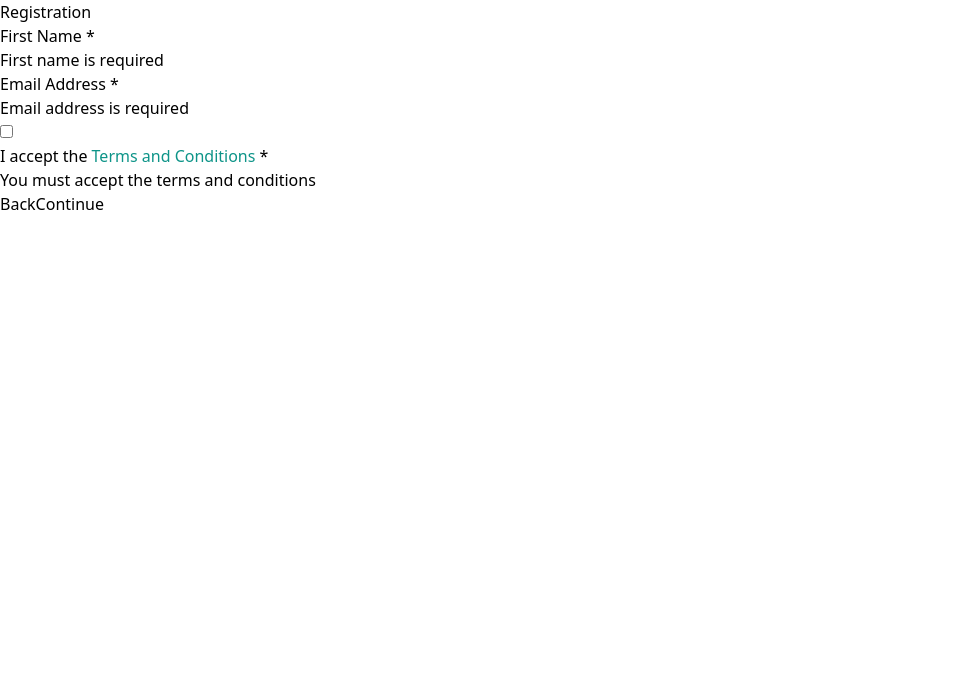
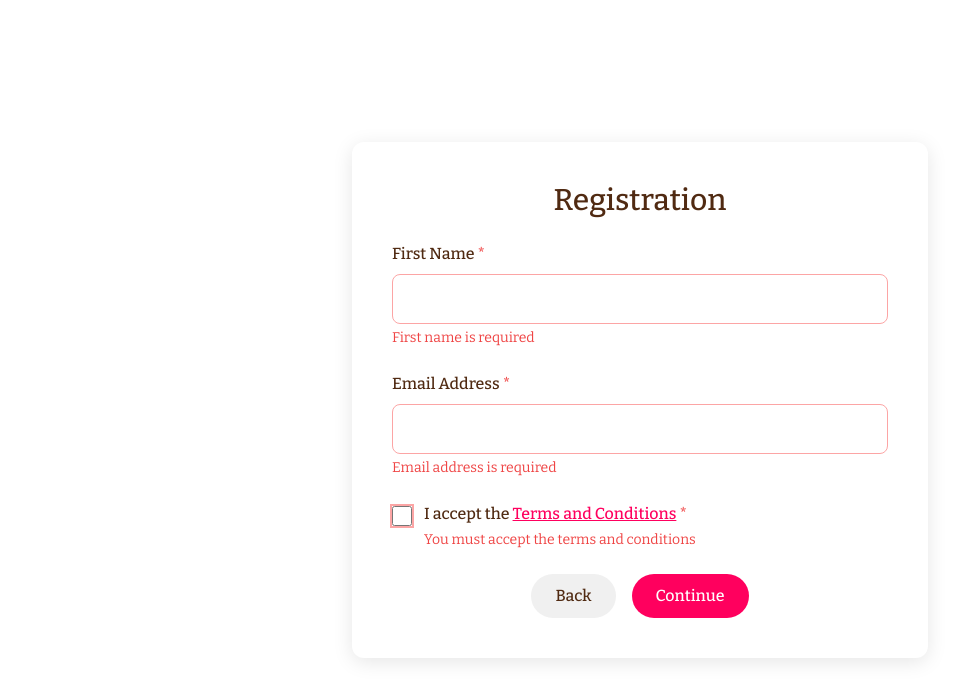
Before and after one commit to hrmotesting/n-back-test, a React (Create React App) app: page / in a window 1280 px wide. Both pictures are taken after a click on the button "Get Started". Shown: the top 700 px of the page, without its empty margins (0-977 px from the left). Built offline with nearby package versions, Linux system fonts and the light colour scheme.

Commit message:
Update design with Bitter font and improved styling

```diff
--- a/public/index.html
+++ b/public/index.html
@@ -8,10 +8,69 @@
     <meta name="description" content="N-Back Test Cognitive Assessment" />
     <link rel="apple-touch-icon" href="%PUBLIC_URL%/logo192.png" />
     <link rel="manifest" href="%PUBLIC_URL%/manifest.json" />
+    <!-- Add Bitter font -->
+    <link rel="preconnect" href="https://fonts.googleapis.com">
+    <link rel="preconnect" href="https://fonts.gstatic.com" crossorigin>
+    <link href="https://fonts.googleapis.com/css2?family=Bitter:wght@400;500;700&display=swap" rel="stylesheet">
     <title>N-Back Test</title>
-
-    <!-- Add Tailwind CSS via CDN -->
     <script src="https://cdn.tailwindcss.com"></script>
+    <script>
+      tailwind.config = {
+        theme: {
+          extend: {
+            fontFamily: {
+              bitter: ['Bitter', 'serif'],
+            },
+            colors: {
+              primary: '#ff005e',
+              textColor: '#502a12',
+            }
+          }
+        }
+      }
+    </script>
+    <style>
+      body {
+        font-family: 'Bitter', serif;
+        color: #502a12;
+        background-color: white;
+      }
+      .card {
+        background-color: white;
+        border-radius: 12px;
+        box-shadow: 0 4px 20px rgba(0, 0, 0, 0.1);
+        transition: all 0.3s ease;
+      }
+      .button-primary {
+        background-color: #ff005e;
+        color: white;
+        font-family: 'Bitter', serif;
+        font-weight: 500;
+        padding: 10px 24px;
+        border-radius: 50px;
+        transition: all 0.3s ease;
+      }
+      .button-primary:hover {
+        transform: translateY(-2px);
+        box-shadow: 0 4px 12px rgba(255, 0, 94, 0.3);
+      }
+      .button-secondary {
+        background-color: #f0f0f0;
+        color: #502a12;
+        font-family: 'Bitter', serif;
+        font-weight: 500;
+        padding: 10px 24px;
+        border-radius: 50px;
+        transition: all 0.3s ease;
+      }
+      .button-secondary:hover {
+        transform: translateY(-2px);
+        box-shadow: 0 4px 12px rgba(0, 0, 0, 0.1);
+      }
+      .letter-display {
+        transition: all 0.3s ease;
+      }
+    </style>
   </head>
   <body>
     <noscript>You need to enable JavaScript to run this app.</noscript>
--- a/src/NBackTestApp.jsx
+++ b/src/NBackTestApp.jsx
@@ -190,72 +190,78 @@ const NBackTestApp = () => {
     switch (screen) {
       case 'welcome':
         return (
-              <div className="flex flex-col items-center justify-center p-8 space-y-8 bg-white rounded-lg shadow-lg max-w-md w-full">
-                <h1 className="text-3xl font-bold text-teal-600">2-Back Cognitive Assessment</h1>
-                <p className="text-center text-gray-700">
+          <div className="card p-10 m-4 max-w-xl w-full mx-auto">
+            <h1 className="text-4xl font-medium text-center mb-6" style={{ color: '#502a12' }}>2-Back Cognitive Assessment</h1>
+            <p className="text-center mb-8" style={{ color: '#502a12' }}>
               Welcome to the 2-Back Test, a cognitive assessment tool that measures working memory and fluid intelligence.
             </p>
+            <div className="flex justify-center">
               <button
                 onClick={() => setScreen('registration')}
-                  className="px-6 py-2 rounded-full bg-teal-500 text-white font-semibold hover:bg-teal-600 transition-colors"
+                className="button-primary"
               >
                 Get Started
               </button>
+            </div>
           </div>
         );
 
       case 'registration':
         return (
-          <div className="card">
-            <h1 className="title">Registration</h1>
-            <div className="form-group">
-              <label htmlFor="firstName">First Name *</label>
+          <div className="card p-10 m-4 max-w-xl w-full mx-auto">
+            <h1 className="text-3xl font-medium text-center mb-6" style={{ color: '#502a12' }}>Registration</h1>
+            <div className="space-y-6 mb-6">
+              <div>
+                <label className="block mb-2 font-medium" style={{ color: '#502a12' }} htmlFor="firstName">First Name <span className="text-red-500">*</span></label>
                 <input
                   id="firstName"
                   type="text"
                   value={firstName}
                   onChange={(e) => setFirstName(e.target.value)}
-                className={`input ${!firstName.trim() ? 'input-error' : ''}`}
+                  className={`w-full px-4 py-3 border rounded-lg focus:outline-none focus:ring-2 font-bitter ${!firstName.trim() ? 'border-red-300 focus:ring-red-200' : 'border-gray-300 focus:ring-pink-200'}`}
+                  style={{ color: '#502a12', fontFamily: 'Bitter' }}
                   required
                 />
-              {!firstName.trim() && <p className="error-text">First name is required</p>}
+                {!firstName.trim() && <p className="mt-1 text-sm text-red-500">First name is required</p>}
               </div>
 
-            <div className="form-group">
-              <label htmlFor="email">Email Address *</label>
+              <div>
+                <label className="block mb-2 font-medium" style={{ color: '#502a12' }} htmlFor="email">Email Address <span className="text-red-500">*</span></label>
                 <input
                   id="email"
                   type="email"
                   value={email}
                   onChange={(e) => setEmail(e.target.value)}
-                className={`input ${email.trim() === '' ? 'input-error' : !/^\S+@\S+\.\S+$/.test(email) && email.trim() !== '' ? 'input-error' : ''}`}
+                  className={`w-full px-4 py-3 border rounded-lg focus:outline-none focus:ring-2 font-bitter ${email.trim() === '' ? 'border-red-300 focus:ring-red-200' : !/^\S+@\S+\.\S+$/.test(email) && email.trim() !== '' ? 'border-orange-300 focus:ring-orange-200' : 'border-gray-300 focus:ring-pink-200'}`}
+                  style={{ color: '#502a12', fontFamily: 'Bitter' }}
                   required
                 />
-              {email.trim() === '' && <p className="error-text">Email address is required</p>}
-              {!/^\S+@\S+\.\S+$/.test(email) && email.trim() !== '' && <p className="error-text">Please enter a valid email address</p>}
+                {email.trim() === '' && <p className="mt-1 text-sm text-red-500">Email address is required</p>}
+                {!/^\S+@\S+\.\S+$/.test(email) && email.trim() !== '' && <p className="mt-1 text-sm text-orange-500">Please enter a valid email address</p>}
               </div>
 
-            <div className="checkbox-group">
+              <div className="flex items-start">
                 <input
                   id="terms"
                   type="checkbox"
                   checked={acceptedTerms}
                   onChange={(e) => setAcceptedTerms(e.target.checked)}
-                className="checkbox"
+                  className={`mt-1 mr-3 h-5 w-5 rounded ${!acceptedTerms ? 'ring-2 ring-red-300' : ''}`}
                   required
                 />
                 <div>
-                <label htmlFor="terms">
-                  I accept the <a href="#" style={{color: '#0d9488'}}>Terms and Conditions</a> *
+                  <label className="font-medium" style={{ color: '#502a12' }} htmlFor="terms">
+                    I accept the <a href="#" style={{ color: '#ff005e', textDecoration: 'underline' }}>Terms and Conditions</a> <span className="text-red-500">*</span>
                   </label>
-                {!acceptedTerms && <p className="error-text">You must accept the terms and conditions</p>}
+                  {!acceptedTerms && <p className="mt-1 text-sm text-red-500">You must accept the terms and conditions</p>}
+                </div>
               </div>
             </div>
 
-            <div className="flex-row">
+            <div className="flex justify-center space-x-4">
               <button
                 onClick={() => setScreen('welcome')}
-                className="button button-secondary"
+                className="button-secondary"
               >
                 Back
               </button>
@@ -285,7 +291,7 @@ const NBackTestApp = () => {
                     alert(errorMessage);
                   }
                 }}
-                className="button"
+                className="button-primary"
               >
                 Continue
               </button>
@@ -295,10 +301,10 @@ const NBackTestApp = () => {
 
       case 'instructions':
         return (
-          <div className="card">
-            <h1 className="title">{nLevel}-Back Test Instructions</h1>
+          <div className="card p-10 m-4 max-w-xl w-full mx-auto">
+            <h1 className="text-3xl font-medium text-center mb-6" style={{ color: '#502a12' }}>{nLevel}-Back Test Instructions</h1>
 
-            <div>
+            <div className="space-y-4 mb-8" style={{ color: '#502a12' }}>
               <p>
                 In this test, you will see a sequence of letters, one at a time.
               </p>
@@ -306,7 +312,7 @@ const NBackTestApp = () => {
                 Your task is to identify when the <strong>current letter</strong> matches the letter that appeared <strong>{nLevel} positions back</strong> in the sequence.
               </p>
               <p>
-                For example, in a 3-back test with the sequence: <span style={{fontFamily: 'monospace'}}>T, H, G, <strong>T</strong>, ...</span>
+                For example, in a 3-back test with the sequence: <span className="font-mono bg-gray-100 px-2 py-1 rounded">T, H, G, <strong>T</strong>, ...</span>
                 <br />
                 The 4th letter (T) matches the letter that appeared 3 positions earlier.
               </p>
@@ -320,9 +326,9 @@ const NBackTestApp = () => {
               </p>
             </div>
 
-            <div className="form-group">
-              <label htmlFor="nLevel">Difficulty Level (n-back):</label>
-              <div style={{display: 'flex', alignItems: 'center', gap: '0.5rem'}}>
+            <div className="mb-8">
+              <label className="block mb-2 font-medium" style={{ color: '#502a12' }} htmlFor="nLevel">Difficulty Level (n-back):</label>
+              <div className="flex items-center space-x-4">
                 <input
                   id="nLevel"
                   type="range"
@@ -330,16 +336,17 @@ const NBackTestApp = () => {
                   max={maxLevel}
                   value={nLevel}
                   onChange={(e) => setNLevel(parseInt(e.target.value))}
-                  style={{width: '100%'}}
+                  className="w-full h-2 bg-gray-200 rounded-full appearance-none cursor-pointer"
+                  style={{ accentColor: '#ff005e' }}
                 />
-                <span style={{fontSize: '1.25rem', fontWeight: 'bold', color: '#0d9488'}}>{nLevel}</span>
+                <span className="text-xl font-bold" style={{ color: '#ff005e' }}>{nLevel}</span>
               </div>
             </div>
 
-            <div className="flex-row">
+            <div className="flex justify-center space-x-4">
               <button
                 onClick={() => setScreen('registration')}
-                className="button button-secondary"
+                className="button-secondary"
               >
                 Back
               </button>
@@ -348,7 +355,7 @@ const NBackTestApp = () => {
                   setScreen('test');
                   startTest();
                 }}
-                className="button"
+                className="button-primary"
               >
                 Start Test
               </button>
@@ -358,63 +365,82 @@ const NBackTestApp = () => {
 
       case 'test':
         return (
-          <div className="card">
-            <h1 className="title">{nLevel}-Back Test</h1>
+          <div className="card p-10 m-4 max-w-xl w-full mx-auto">
+            <h1 className="text-3xl font-medium text-center mb-6" style={{ color: '#502a12' }}>{nLevel}-Back Test</h1>
 
-            <div className="progress-container">
-              <div className="progress-label">
+            <div className="mb-6">
+              <div className="flex justify-between mb-2" style={{ color: '#502a12' }}>
                 <span>Progress:</span>
                 <span>{currentIndex + 1} / {sequence.length}</span>
               </div>
-              <div className="progress-bar">
+              <div className="w-full h-3 bg-gray-200 rounded-full">
                 <div
-                  className="progress-fill"
-                  style={{ width: `${((currentIndex + 1) / sequence.length) * 100}%` }}
+                  className="h-3 rounded-full"
+                  style={{
+                    width: `${((currentIndex + 1) / sequence.length) * 100}%`,
+                    backgroundColor: '#ff005e',
+                    transition: 'width 0.3s ease'
+                  }}
                 ></div>
               </div>
             </div>
 
-            <div className={`letter-display ${
-              feedback === 'correct' ? 'letter-correct' :
-              feedback === 'incorrect' ? 'letter-incorrect' : ''
-            }`}>
-              <span>
+            <div
+              className={`letter-display w-40 h-40 mx-auto flex items-center justify-center rounded-lg border-4 mb-8 ${
+                feedback === 'correct' ? 'border-green-500 bg-green-50' :
+                feedback === 'incorrect' ? 'border-red-500 bg-red-50' :
+                'border-pink-300 bg-white'
+              }`}
+              style={{
+                boxShadow: '0 4px 20px rgba(0, 0, 0, 0.1)',
+                transition: 'all 0.3s ease'
+              }}
+            >
+              <span className="text-8xl font-bold" style={{ color: '#502a12' }}>
                 {currentIndex >= 0 && sequence[currentIndex]}
               </span>
             </div>
 
-            <div className="flex-row">
+            <div className="flex justify-center space-x-4 mb-6">
               <button
                 onClick={() => handleResponse(false)}
                 disabled={currentIndex < nLevel || !isTestRunning}
-                className={`button button-red`}
-                style={{opacity: (currentIndex < nLevel || !isTestRunning) ? 0.5 : 1}}
+                className="button-primary"
+                style={{
+                  backgroundColor: '#ff4d4d',
+                  opacity: (currentIndex < nLevel || !isTestRunning) ? 0.5 : 1,
+                  cursor: (currentIndex < nLevel || !isTestRunning) ? 'not-allowed' : 'pointer'
+                }}
               >
                 No Match
               </button>
               <button
                 onClick={() => handleResponse(true)}
                 disabled={currentIndex < nLevel || !isTestRunning}
-                className={`button button-green`}
-                style={{opacity: (currentIndex < nLevel || !isTestRunning) ? 0.5 : 1}}
+                className="button-primary"
+                style={{
+                  backgroundColor: '#4CAF50',
+                  opacity: (currentIndex < nLevel || !isTestRunning) ? 0.5 : 1,
+                  cursor: (currentIndex < nLevel || !isTestRunning) ? 'not-allowed' : 'pointer'
+                }}
               >
                 Match
               </button>
             </div>
 
             {currentIndex < nLevel && (
-              <div className="text-center" style={{marginTop: '1rem'}}>
+              <div className="text-center mb-6" style={{ color: '#502a12' }}>
                 {nLevel - currentIndex} more letters needed before you can start responding...
               </div>
             )}
 
-            <div className="flex-row" style={{marginTop: '1rem'}}>
+            <div className="flex justify-center">
               <button
                 onClick={() => {
                   setIsTestRunning(false);
                   setScreen('instructions');
                 }}
-                className="button button-secondary"
+                className="button-secondary"
               >
                 Quit Test
               </button>
@@ -426,47 +452,47 @@ const NBackTestApp = () => {
         const accuracy = score.total > 0 ? (score.correct / score.total) * 100 : 0;
 
         return (
-          <div className="card">
-            <h1 className="title">Test Results</h1>
+          <div className="card p-10 m-4 max-w-xl w-full mx-auto">
+            <h1 className="text-3xl font-medium text-center mb-6" style={{ color: '#502a12' }}>Test Results</h1>
 
-            <div>
-              <h2 style={{fontSize: '1.25rem', fontWeight: 600, marginBottom: '0.5rem'}}>Performance Summary</h2>
-              <div className="results-container">
-                <div className="results-row">
-                  <span>Test Type:</span>
-                  <span style={{fontWeight: 600}}>{nLevel}-Back Test</span>
+            <div className="mb-8">
+              <h2 className="text-2xl font-medium mb-4" style={{ color: '#502a12' }}>Performance Summary</h2>
+              <div className="bg-gray-50 p-6 rounded-lg" style={{ boxShadow: '0 2px 10px rgba(0, 0, 0, 0.05)' }}>
+                <div className="flex justify-between items-center mb-3 pb-3 border-b border-gray-200">
+                  <span style={{ color: '#502a12' }}>Test Type:</span>
+                  <span className="font-medium" style={{ color: '#502a12' }}>{nLevel}-Back Test</span>
                 </div>
-                <div className="results-row">
-                  <span>Total Trials:</span>
-                  <span style={{fontWeight: 600}}>{score.total}</span>
+                <div className="flex justify-between items-center mb-3 pb-3 border-b border-gray-200">
+                  <span style={{ color: '#502a12' }}>Total Trials:</span>
+                  <span className="font-medium" style={{ color: '#502a12' }}>{score.total}</span>
                 </div>
-                <div className="results-row">
-                  <span>Correct Responses:</span>
-                  <span className="correct-text">{score.correct}</span>
+                <div className="flex justify-between items-center mb-3 pb-3 border-b border-gray-200">
+                  <span style={{ color: '#502a12' }}>Correct Responses:</span>
+                  <span className="font-medium text-green-600">{score.correct}</span>
                 </div>
-                <div className="results-row">
-                  <span>Incorrect Responses:</span>
-                  <span className="incorrect-text">{score.incorrect}</span>
+                <div className="flex justify-between items-center mb-3 pb-3 border-b border-gray-200">
+                  <span style={{ color: '#502a12' }}>Incorrect Responses:</span>
+                  <span className="font-medium text-red-600">{score.incorrect}</span>
                 </div>
-                <div className="results-row">
-                  <span>Accuracy:</span>
-                  <span style={{fontWeight: 600}}>{accuracy.toFixed(2)}%</span>
+                <div className="flex justify-between items-center">
+                  <span style={{ color: '#502a12' }}>Accuracy:</span>
+                  <span className="font-medium" style={{ color: '#ff005e' }}>{accuracy.toFixed(2)}%</span>
                 </div>
               </div>
 
-              <div className="text-center" style={{margin: '1rem 0'}}>
+              <div className="text-center mt-6" style={{ color: '#502a12' }}>
                 <p>Your results have been recorded.</p>
                 <p>Thank you for participating in the assessment!</p>
               </div>
             </div>
 
-            <div className="flex-row">
+            <div className="flex justify-center">
               <button
                 onClick={() => {
                   submitResults();
                   setScreen('instructions');
                 }}
-                className="button"
+                className="button-primary"
               >
                 Try Again
               </button>
@@ -480,10 +506,8 @@ const NBackTestApp = () => {
   };
 
   return (
-    <div className="container">
-      <div style={{width: '100%', maxWidth: '550px'}}>
+    <div className="min-h-screen bg-white flex items-center justify-center p-6 font-bitter" style={{ fontFamily: 'Bitter, serif' }}>
       {renderScreen()}
-      </div>
     </div>
   );
 };
```
Lines whose indentation alone changed are shown as unchanged.
